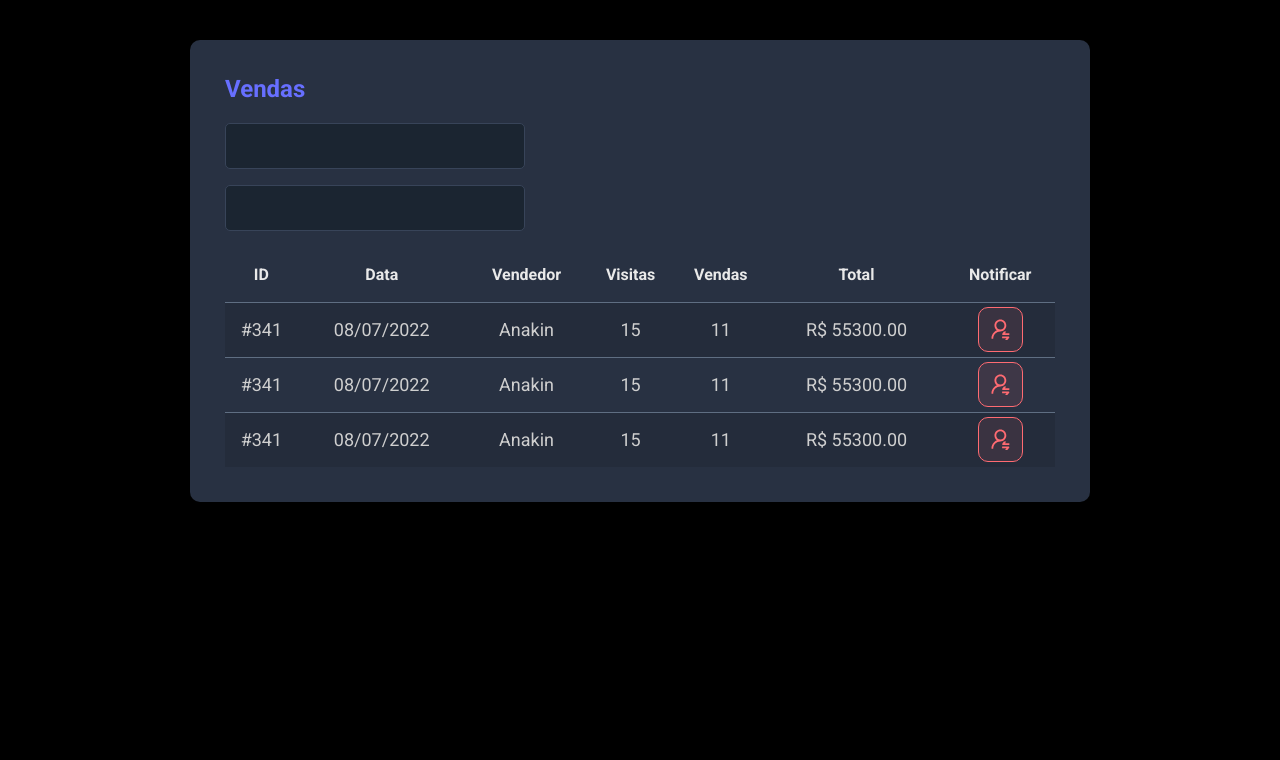
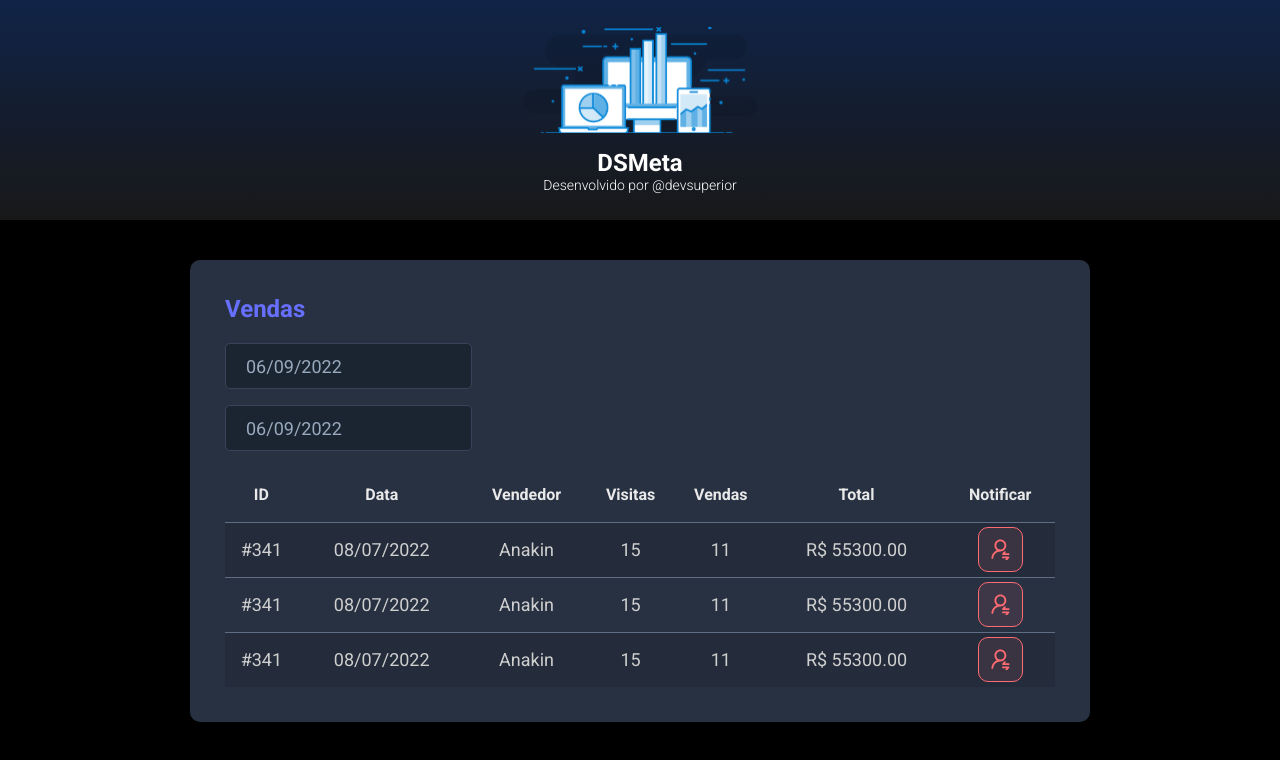
Before and after one commit to betinho1/dsmeta-css, a React (Vite) app in the folder frontend/: page / in a window 1280 px wide. Shown: the top 760 px of the page. Built offline with nearby package versions, Linux system fonts and the light colour scheme.

Commit message:
Datepicker

```diff
--- a/frontend/package.json
+++ b/frontend/package.json
@@ -9,7 +9,9 @@
     "preview": "vite preview"
   },
   "dependencies": {
+    "@types/react-datepicker": "4.4.2",
     "react": "^18.2.0",
+    "react-datepicker": "4.8.0",
     "react-dom": "^18.2.0"
   },
   "devDependencies": {
--- a/frontend/src/App.tsx
+++ b/frontend/src/App.tsx
@@ -2,18 +2,16 @@
 import SalesCard from "./components/salescard"
 
 function App() {
-  return(
-<header>
-  <main>
+  return (
+    <>
+      <Header />
       <section id="sales">
         <div className="dsmeta-container">
           <SalesCard />
         </div>
 
       </section>
-
-  </main>
-</header>
+    </>
   )
 }
 
--- a/frontend/src/components/salescard/index.tsx
+++ b/frontend/src/components/salescard/index.tsx
@@ -1,5 +1,7 @@
 import './styles.css'
 import NotificationButton from '../NotificationButton'
+import DatePicker from "react-datepicker";
+import "react-datepicker/dist/react-datepicker.css";
 
 function SalesCard() {
     return (
@@ -8,10 +10,20 @@
             <h2 className="dsmeta-sales-title">Vendas</h2>
             <div>
                 <div className="dsmeta-form-control-container">
-              <input className="dsmeta-form-control" type="text" />
+                    <DatePicker
+                        selected={new Date()}
+                        onChange={(date: Date) => { }}
+                        className="dsmeta-form-control"
+                        dateFormat="dd/MM/yyyy"
+                    />
                 </div>
                 <div className="dsmeta-form-control-container">
-              <input className="dsmeta-form-control" type="text" />
+                    <DatePicker
+                        selected={new Date()}
+                        onChange={(date: Date) => { }}
+                        className="dsmeta-form-control"
+                        dateFormat="dd/MM/yyyy"
+                    />
                 </div>
             </div><div>
                 <table className="dsmeta-sales-table">
```
Also changed, not shown: 1 other file (tests, documents, lock files or other folders). Lines whose indentation alone changed are shown as unchanged.
